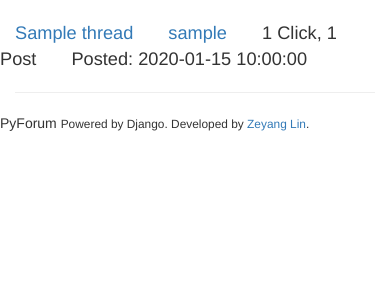
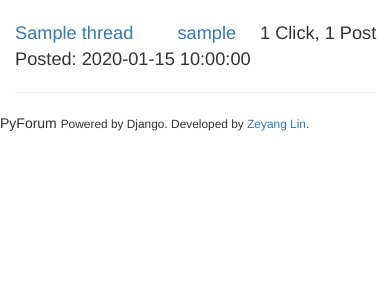
Before and after one commit to linzeyang/pyforum, a Django app: template pyforum/templates/pyforum/forum_detail.html in a window 390 px wide. Shown: the part 126-426 px from the top of the page. Run offline with Django 3.2, Linux system fonts and the light colour scheme; the template is opened without the code that fills it: most values are stand-ins (such as "Sample title", 1, 10 or a date in 2020); some libraries are stand-ins or nearby versions.

Commit message:
adjust Bootstrap CSS to adapt Tablet screen

```diff
--- a/pyforum/templates/pyforum/forum_detail.html
+++ b/pyforum/templates/pyforum/forum_detail.html
@@ -20,13 +20,13 @@
 
   {% for thread in threads %}
   <section class="row">
-    <span class="col-md-6">
+    <span class="col-xs-5 col-md-6">
       <a href="{% url 'pyforum:thread_detail' thread.id %}">{{ thread.title }}</a>
     </span>
-    <span class="col-md-1">
+    <span class="col-xs-3 col-md-1">
       <a href="{% url 'pyforum:user_detail' thread.post_set.all.0.user.id %}">{{ thread.post_set.all.0.user.username }}</a>
     </span>
-    <span class="col-md-2">
+    <span class="col-xs-4col-md-2">
       {{ thread.num_of_clicks }} Click{{ thread.num_of_clicks|pluralize }},
       {{ thread.post_set.all.count }} Post{{ thread.post_set.all.count|pluralize }}</span>
     <span class="col-md-3">Posted: {{ thread.time_posted|date:"Y-m-d H:i:s" }}</span>
--- a/pyforum/templates/pyforum/forum_list.html
+++ b/pyforum/templates/pyforum/forum_list.html
@@ -12,15 +12,15 @@
   <div id="forum_list">
   {% for f in forums %}
   <section class="row">
-    <span class="col-md-6">
+    <span class="col-xs-6 col-md-6">
       <a href="{% url 'pyforum:forum_detail' f.id %}">{{ f.title }}</a>
     </span>
-    <span class="col-md-3 col-md-offset-3">
+    <span class="col-xs-4 col-xs-offset-2 col-md-3 col-md-offset-3">
       {{ f.thread_set.all.count }} Thread{{ f.thread_set.all.count|pluralize }}
     </span>
   </section>
   <div class="row">
-    <p class="col-md-6">{{ f.description }}</p>
+    <p class="col-xs-10 col-md-6">{{ f.description }}</p>
   </div>
   <hr />
   {% endfor %}
--- a/pyforum/templates/pyforum/thread_detail.html
+++ b/pyforum/templates/pyforum/thread_detail.html
@@ -22,7 +22,7 @@
 
   {% for post in posts %}
   <article class="row">
-    <aside class="col-md-2">
+    <aside class="col-xs-3 col-md-2">
       <p class="text-info">#{{ forloop.counter }} </p>
       <p><a href="{% url 'pyforum:user_detail' post.user.id %}">{{ post.user.username }}</a></p>
       <p>Posts: {{ post.user.post_set.all.count }}<br />
@@ -34,7 +34,7 @@
       <a href="{% url 'pyforum:delete_post' post.id %}" class="btn btn-danger btn-sm">&nbsp;Delete&nbsp;</a>
       {% endifequal %}
     </aside>
-    <div class="col-md-10">
+    <div class="col-xs-9 col-md-10">
       <header>{{ post.title }}</header>
       <div>
         <span class="text-success">
```
